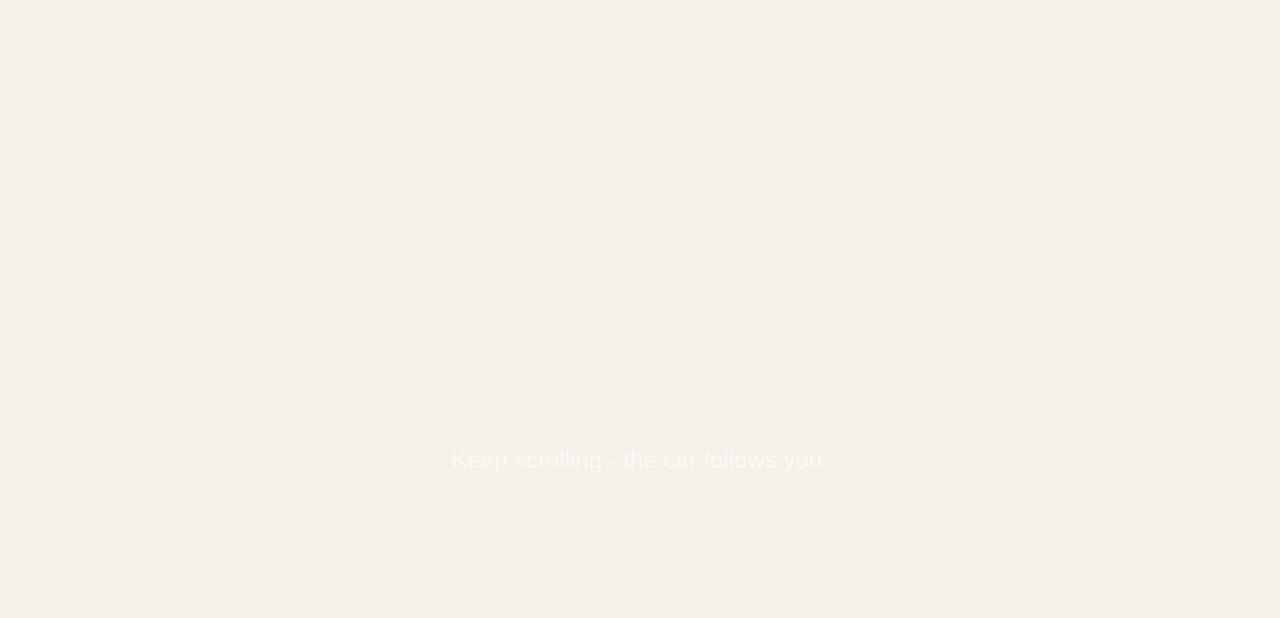
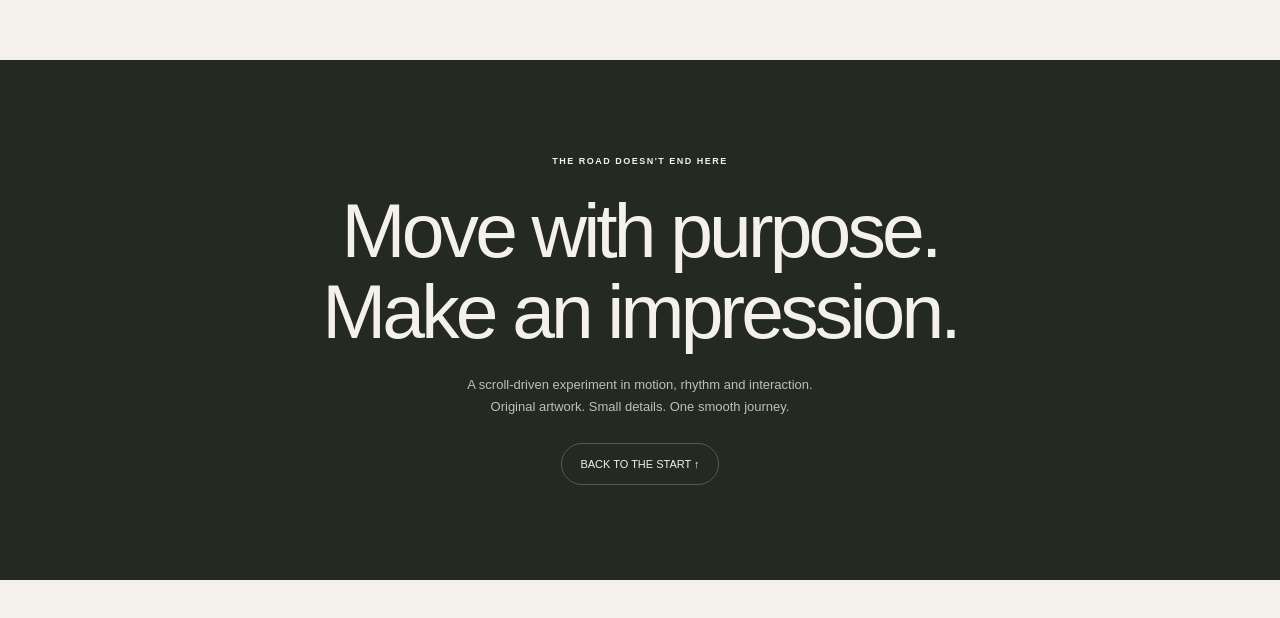
Before and after one commit to Lakshya0604/scroll-hero-animation, a Next.js app: page / in a window 1280 px wide. Shown: the part 2180-2798 px from the top of the page. After the commit the page ends 2760 px from the top, so only its background shows below. Built offline with nearby package versions, Linux system fonts and the light colour scheme.

Commit message:
Add a clear finishing section and return link
Updated the main section and replaced the outro content with new text and structure.

```diff
--- a/app/page.jsx
+++ b/app/page.jsx
@@ -1,10 +1,14 @@
 import Hero from "../components/Hero";
+
 export default function Page() {
   return (
-    <main>
+    <main id="top">
       <Hero />
-      <section className="flex h-screen items-center justify-center text-2xl text-white/60">
-        Keep scrolling - the car follows you.
+      <section className="outro">
+        <span className="eyebrow">THE ROAD DOESN'T END HERE</span>
+        <h2>Move with purpose.<br />Make an impression.</h2>
+        <p>A scroll-driven experiment in motion, rhythm and interaction.<br />Original artwork. Small details. One smooth journey.</p>
+        <a href="#top">BACK TO THE START ↑</a>
       </section>
     </main>
   );
```
